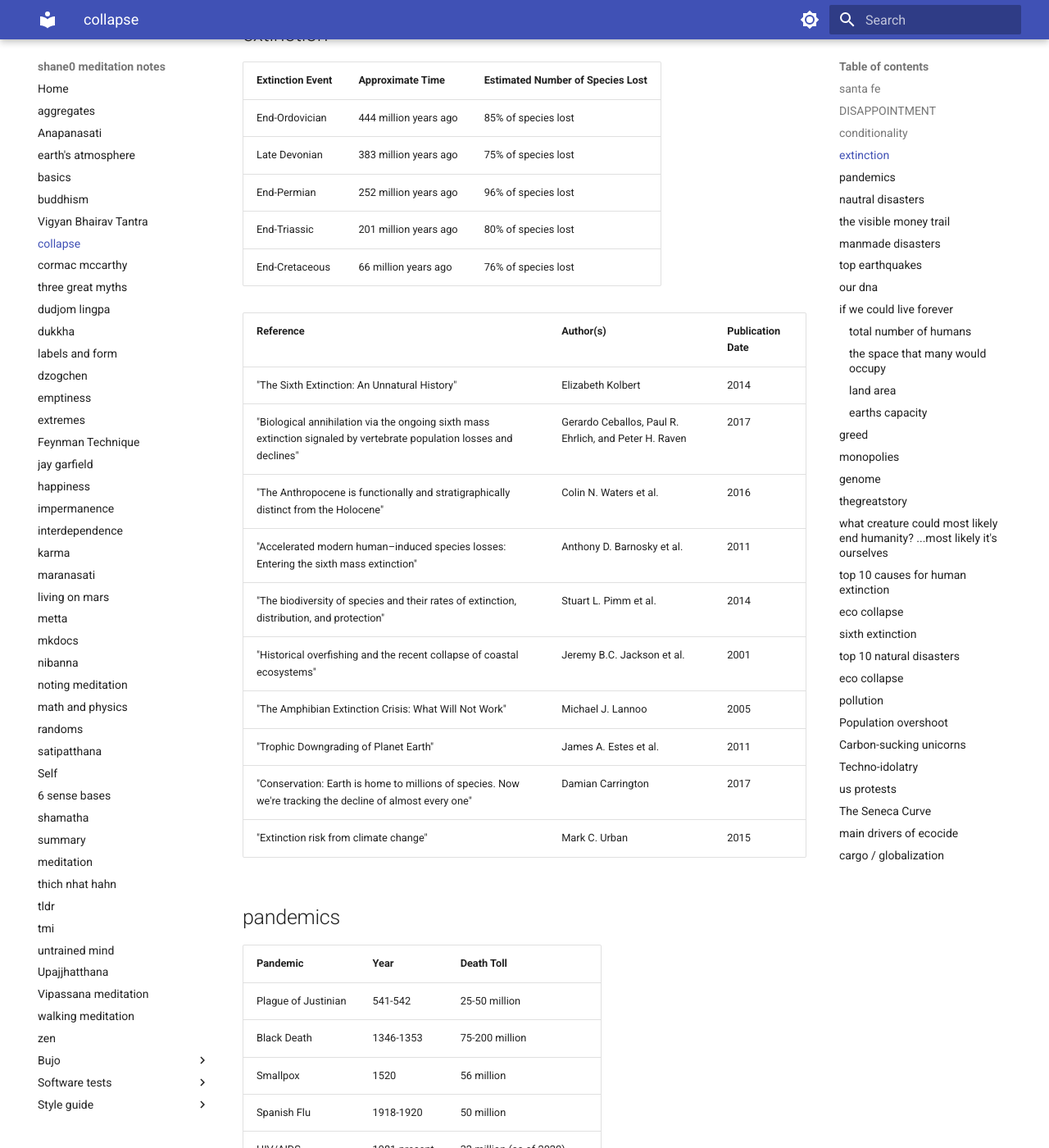
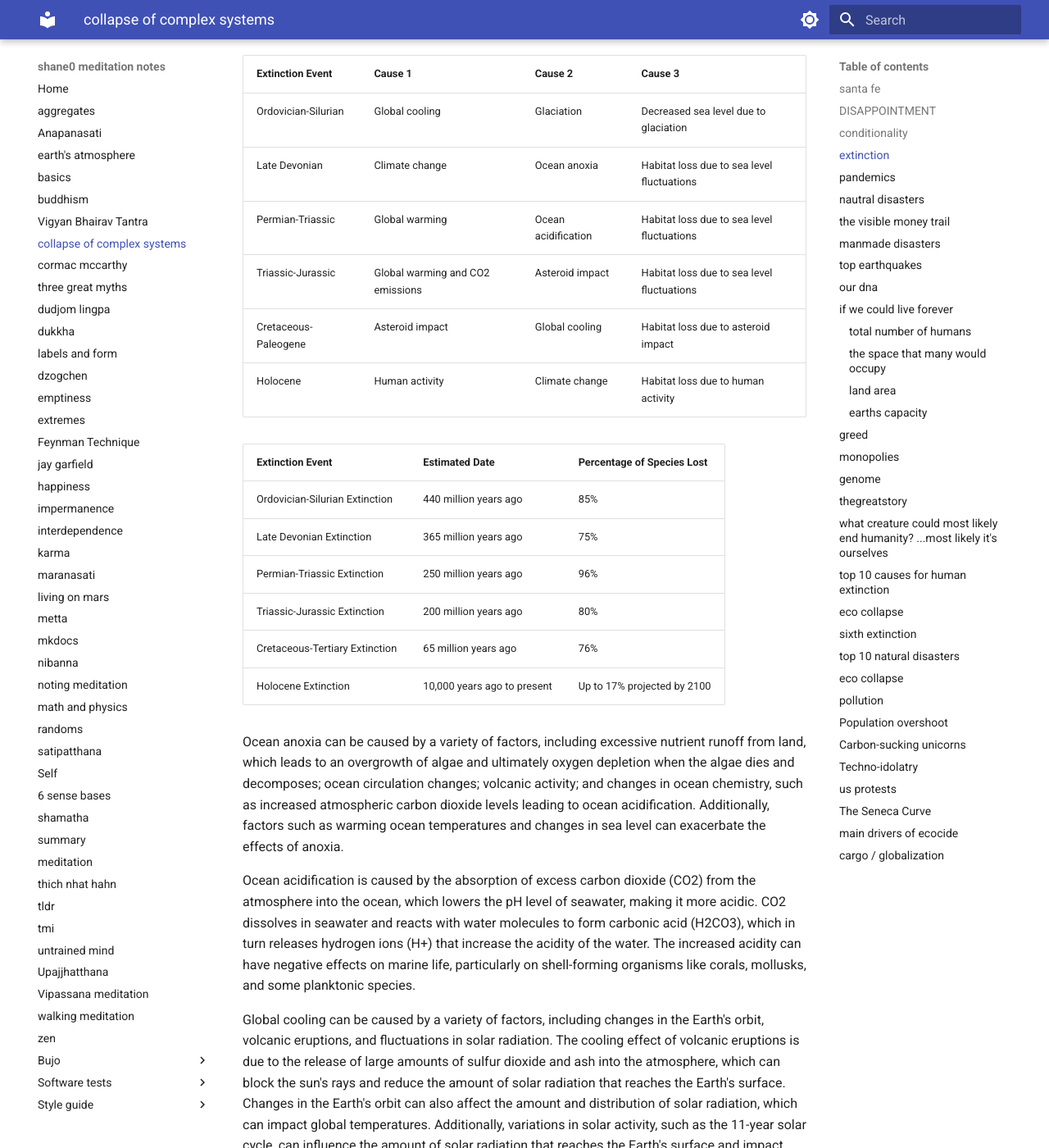
Before and after one commit to shane0/shane0.github.io, an MkDocs documentation site: the page built from docs/collapse.md, in a window 1280 px wide and 1400 px high, scrolled down 2006 px. Shown: the whole window at 82% size. Built offline with MkDocs 1.6.1 and Material for MkDocs 9.7.7, drawn with Linux system fonts in a browser that asks for light colours; some of the changed text lies outside the part shown.

Commit message:
'tables'

```diff
--- a/docs/collapse.md
+++ b/docs/collapse.md
@@ -5,9 +5,7 @@ tags:
   - dna
 ---
 
-# collapse
-
-!!! wow "will we live forever or wipe ourselves out?" - ai? are humans going to live forever or wipe ourselves out?
+# collapse of complex systems
 
 ## santa fe
 
@@ -21,13 +19,33 @@ tags:
 
 ## extinction
 
-| Extinction Event | Approximate Time      | Estimated Number of Species Lost |
-| ---------------- | --------------------- | -------------------------------- |
-| End-Ordovician   | 444 million years ago | 85% of species lost              |
-| Late Devonian    | 383 million years ago | 75% of species lost              |
-| End-Permian      | 252 million years ago | 96% of species lost              |
-| End-Triassic     | 201 million years ago | 80% of species lost              |
-| End-Cretaceous   | 66 million years ago  | 76% of species lost              |
+we estimate there are currently 1.9 million species, natural disaster routinely cause extinction
+
+we are the first species to become the extinction event disaster
+
+| Extinction Event     | Cause 1                          | Cause 2             | Cause 3                                    |
+| -------------------- | -------------------------------- | ------------------- | ------------------------------------------ |
+| Ordovician-Silurian  | Global cooling                   | Glaciation          | Decreased sea level due to glaciation      |
+| Late Devonian        | Climate change                   | Ocean anoxia        | Habitat loss due to sea level fluctuations |
+| Permian-Triassic     | Global warming                   | Ocean acidification | Habitat loss due to sea level fluctuations |
+| Triassic-Jurassic    | Global warming and CO2 emissions | Asteroid impact     | Habitat loss due to sea level fluctuations |
+| Cretaceous-Paleogene | Asteroid impact                  | Global cooling      | Habitat loss due to asteroid impact        |
+| Holocene             | Human activity                   | Climate change      | Habitat loss due to human activity         |
+
+| Extinction Event               | Estimated Date              | Percentage of Species Lost  |
+| ------------------------------ | --------------------------- | --------------------------- |
+| Ordovician-Silurian Extinction | 440 million years ago       | 85%                         |
+| Late Devonian Extinction       | 365 million years ago       | 75%                         |
+| Permian-Triassic Extinction    | 250 million years ago       | 96%                         |
+| Triassic-Jurassic Extinction   | 200 million years ago       | 80%                         |
+| Cretaceous-Tertiary Extinction | 65 million years ago        | 76%                         |
+| Holocene Extinction            | 10,000 years ago to present | Up to 17% projected by 2100 |
+
+Ocean anoxia can be caused by a variety of factors, including excessive nutrient runoff from land, which leads to an overgrowth of algae and ultimately oxygen depletion when the algae dies and decomposes; ocean circulation changes; volcanic activity; and changes in ocean chemistry, such as increased atmospheric carbon dioxide levels leading to ocean acidification. Additionally, factors such as warming ocean temperatures and changes in sea level can exacerbate the effects of anoxia.
+
+Ocean acidification is caused by the absorption of excess carbon dioxide (CO2) from the atmosphere into the ocean, which lowers the pH level of seawater, making it more acidic. CO2 dissolves in seawater and reacts with water molecules to form carbonic acid (H2CO3), which in turn releases hydrogen ions (H+) that increase the acidity of the water. The increased acidity can have negative effects on marine life, particularly on shell-forming organisms like corals, mollusks, and some planktonic species.
+
+Global cooling can be caused by a variety of factors, including changes in the Earth's orbit, volcanic eruptions, and fluctuations in solar radiation. The cooling effect of volcanic eruptions is due to the release of large amounts of sulfur dioxide and ash into the atmosphere, which can block the sun's rays and reduce the amount of solar radiation that reaches the Earth's surface. Changes in the Earth's orbit can also affect the amount and distribution of solar radiation, which can impact global temperatures. Additionally, variations in solar activity, such as the 11-year solar cycle, can influence the amount of solar radiation that reaches the Earth's surface and impact global temperatures.
 
 | Reference                                                                                                             | Author(s)                                             | Publication Date |
 | --------------------------------------------------------------------------------------------------------------------- | ----------------------------------------------------- | ---------------- |
```
Also changed, not shown: docs/self.md (+15 -0 lines).
